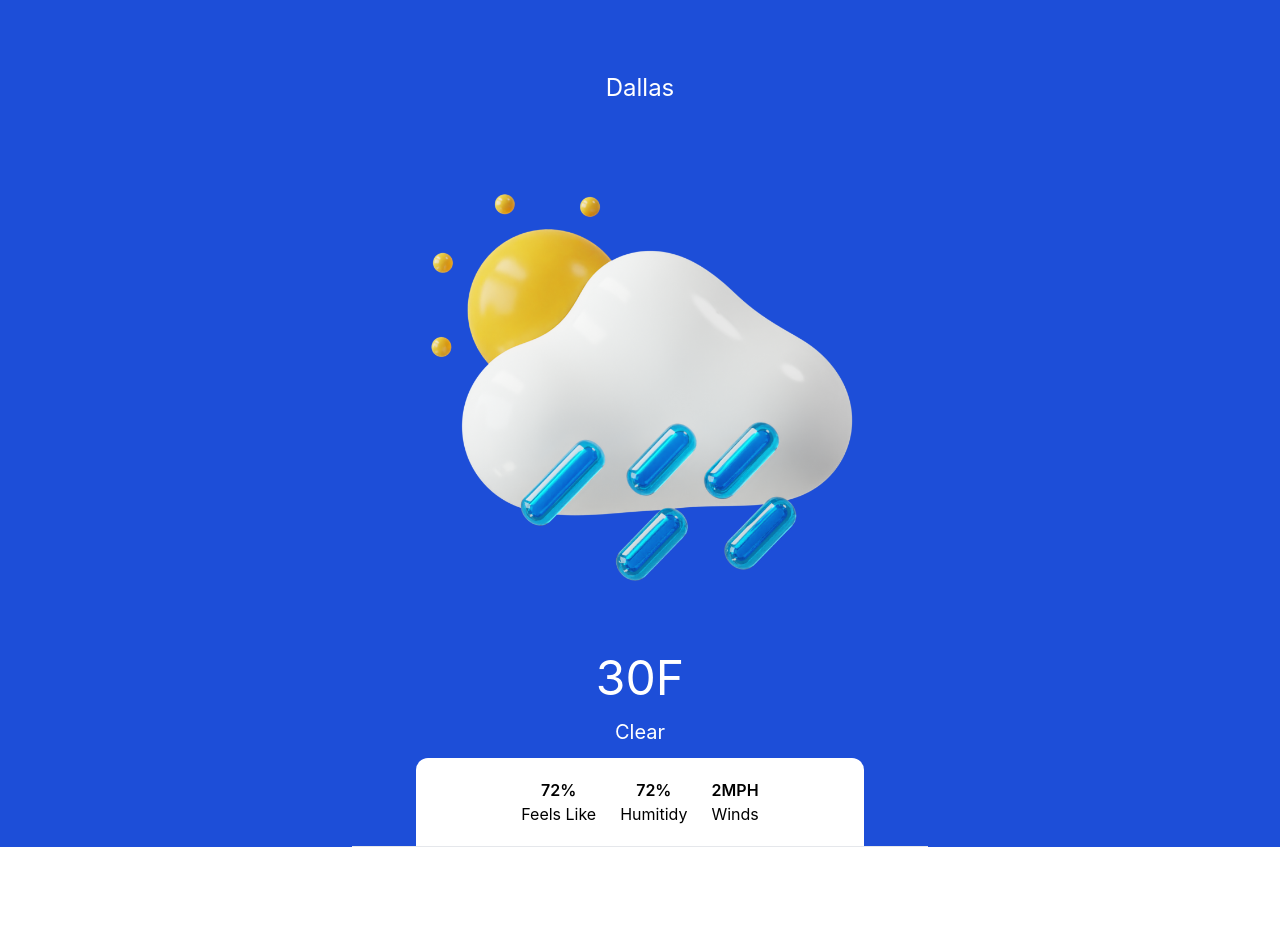
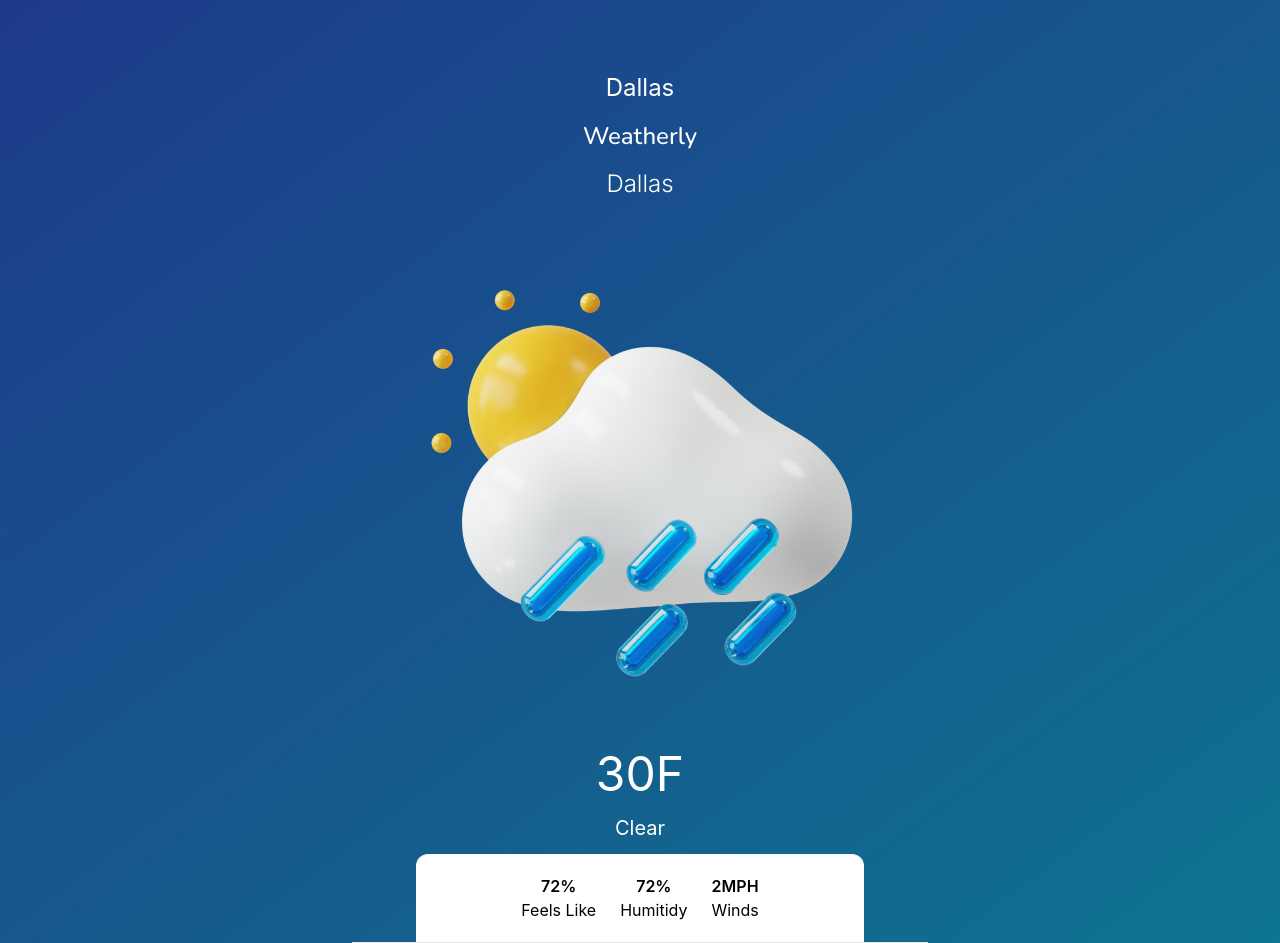
Before and after one commit to Thareendra2000/weather_app, a React (Create React App) app in the folder weather-app-react/: page / in a window 1280 px wide. Before the commit the page ends 847 px from the top, so only its background shows below. Built offline with nearby package versions, Linux system fonts and the light colour scheme.

Commit message:
added custom font to Tailwindcss :tada:

```diff
--- a/weather-app-react/public/index.html
+++ b/weather-app-react/public/index.html
@@ -25,6 +25,9 @@
       Learn how to configure a non-root public URL by running `npm run build`.
     -->
     <title>weather app</title>
+    <style>
+      @import url('https://fonts.googleapis.com/css2?family=Inter:wght@300&family=Nunito:wght@500&display=swap');
+    </style>
   </head>
   <body>
     <noscript>You need to enable JavaScript to run this app.</noscript>
--- a/weather-app-react/src/App.js
+++ b/weather-app-react/src/App.js
@@ -6,7 +6,7 @@ function App() {
   // API url
   //const url ="https://api.openweathermap.org/data/2.5/weather?q=dallas&appid=e1c10de39471b526a19ff0ad309782c9"
   return (
-    <body class=" bg-blue-700 grid place-items-center">
+    <body class="bg-gradient-to-br from-blue-900 to-cyan-700 grid place-items-center m-0">
     <div className="text-white m-0 p-0 border-b max-w-xl " >
         {/* <!-- ------search bar------ --> */}
         <div className="p-8">
@@ -14,7 +14,9 @@ function App() {
         </div>
         {/* <!-- --------middle section----- --> */}
         <div className="m-0 p-0  grid place-items-center">
-            <p className=" text-2xl p-1 m-1">Dallas</p>
+            <p className=" text-2xl font-sans p-1 m-1">Dallas</p>
+            <p className=" text-2xl font-nunito p-1 m-1">Weatherly</p>
+            <p className=" text-2xl font-inter p-1 m-1">Dallas</p>
             <div className="p-16"><img src={weather} /></div>
             <h1 className="text-5xl p-1">30F</h1>
             <h2 className="text-xl p-3">Clear</h2>
--- a/weather-app-react/tailwind.config.js
+++ b/weather-app-react/tailwind.config.js
@@ -4,7 +4,10 @@ module.exports = {
     "./src/**/*.{js,jsx,ts,tsx}",
   ],
   theme: {
-    extend: {},
+    fontFamily: {
+      'nunito': ['Nunito', "sans-serif"],
+      'inter': ['Inter', "sans-serif"] // Ensure fonts with spaces have " " surrounding it.
+    },
   },
   plugins: [],
 }
```
